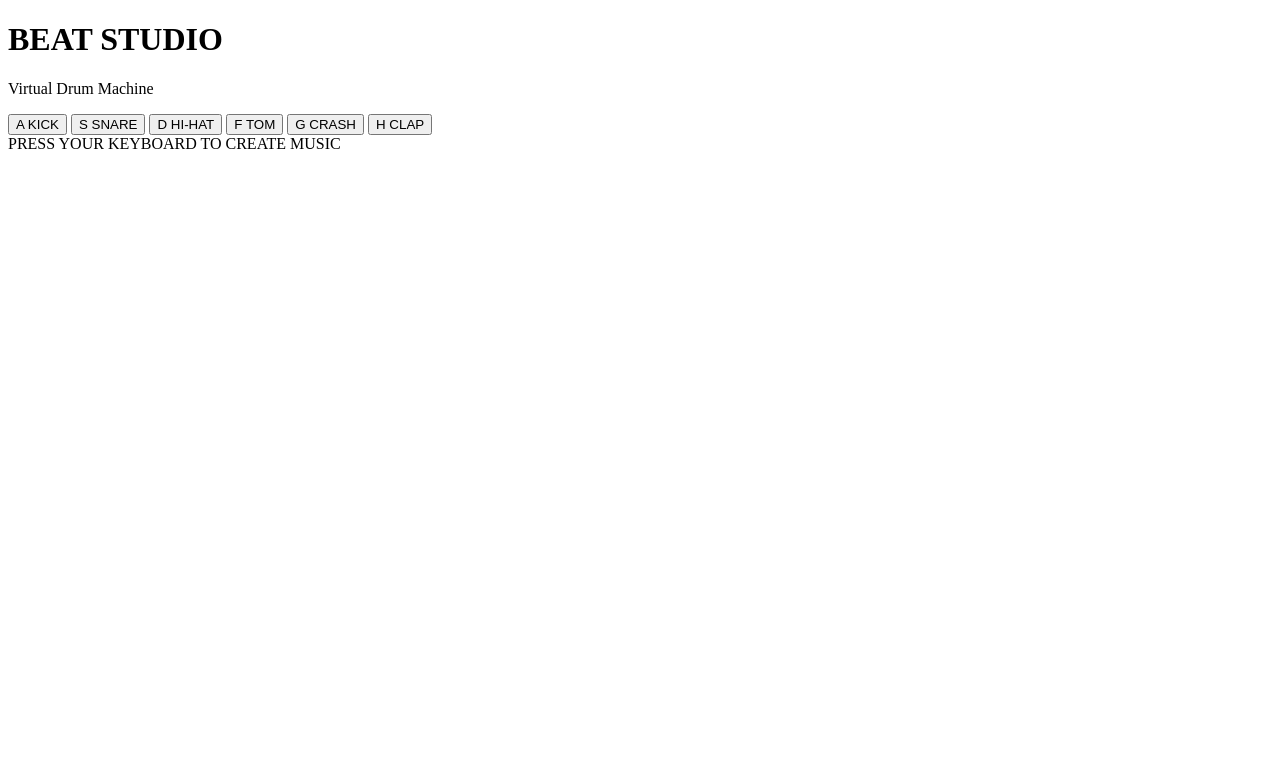
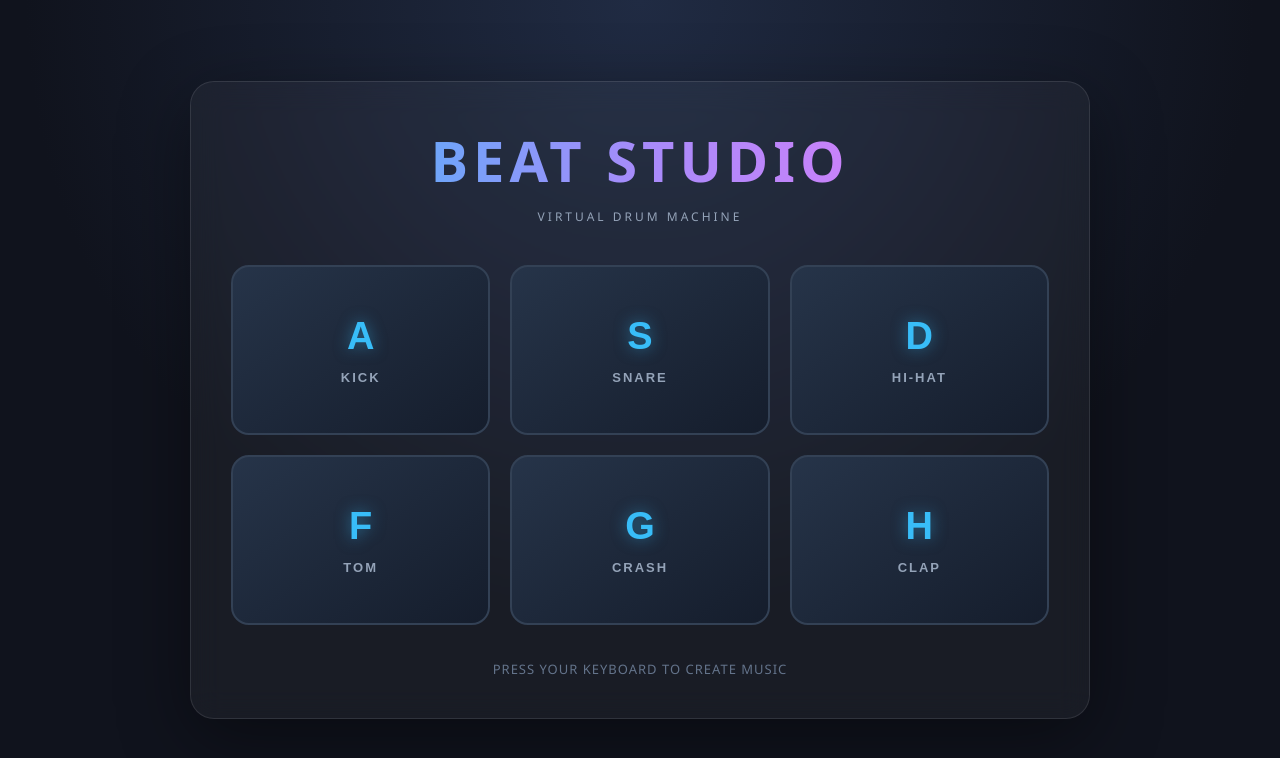
Before and after one commit to mrjunaidusmani2008-png/drum-sound-web-interface, a plain HTML site: page index.html in a window 1280 px wide. Drawn offline with Linux system fonts and the light colour scheme.

Commit message:
Update index.html

```diff
--- a/index.html
+++ b/index.html
@@ -4,7 +4,7 @@
     <meta charset="UTF-8">
     <meta name="viewport" content="width=device-width, initial-scale=1.0">
     <title>🔊🔊🎶🎶🎵🥁🥁🥁Drum📼📼Player🥁🥁🥁🎶🎶🎵🔊🔊</title>
-    <link rel="stylesheet" href="style.css.css">
+    <link rel="stylesheet" href="style.css">
 </head>
 <body>
 
@@ -54,7 +54,7 @@
     </div>
 
 </div>
-<script src="Script.js.js">
+<script src="Script.js">
 
 </script>
 
```
